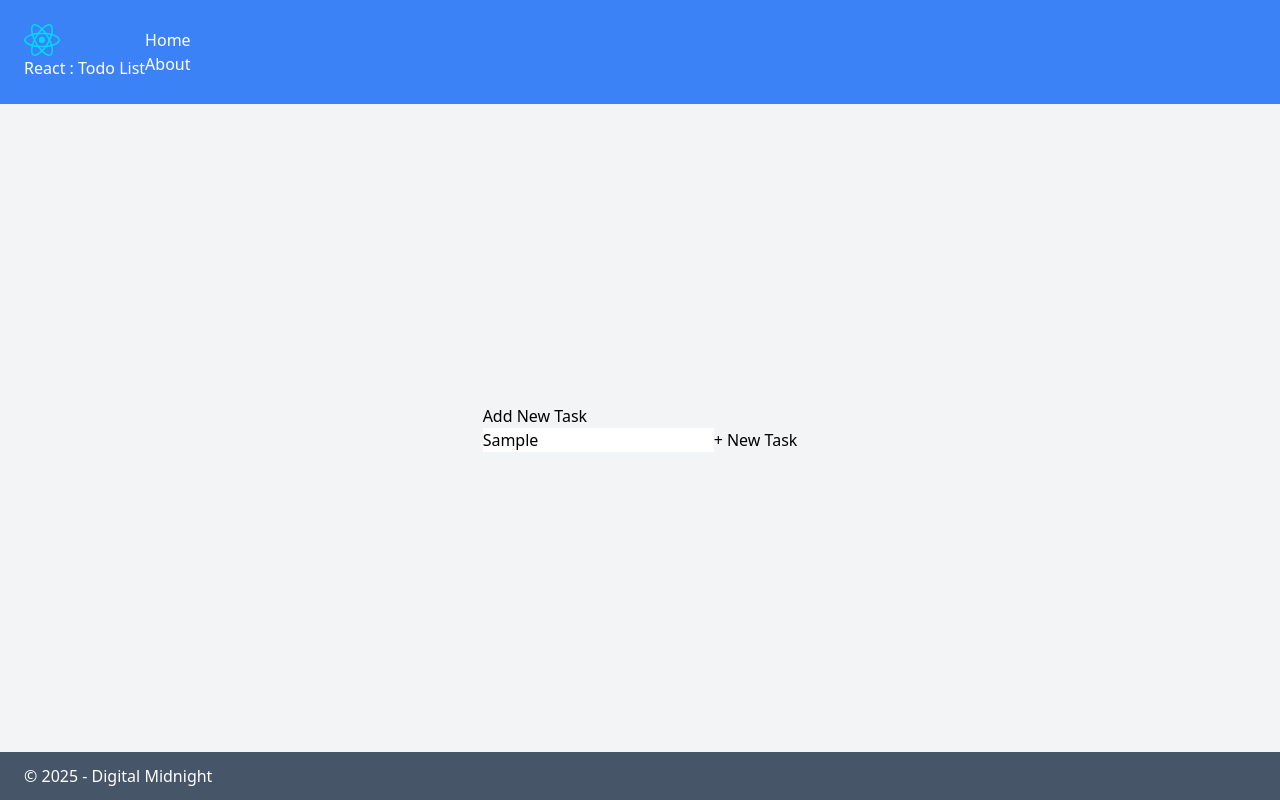
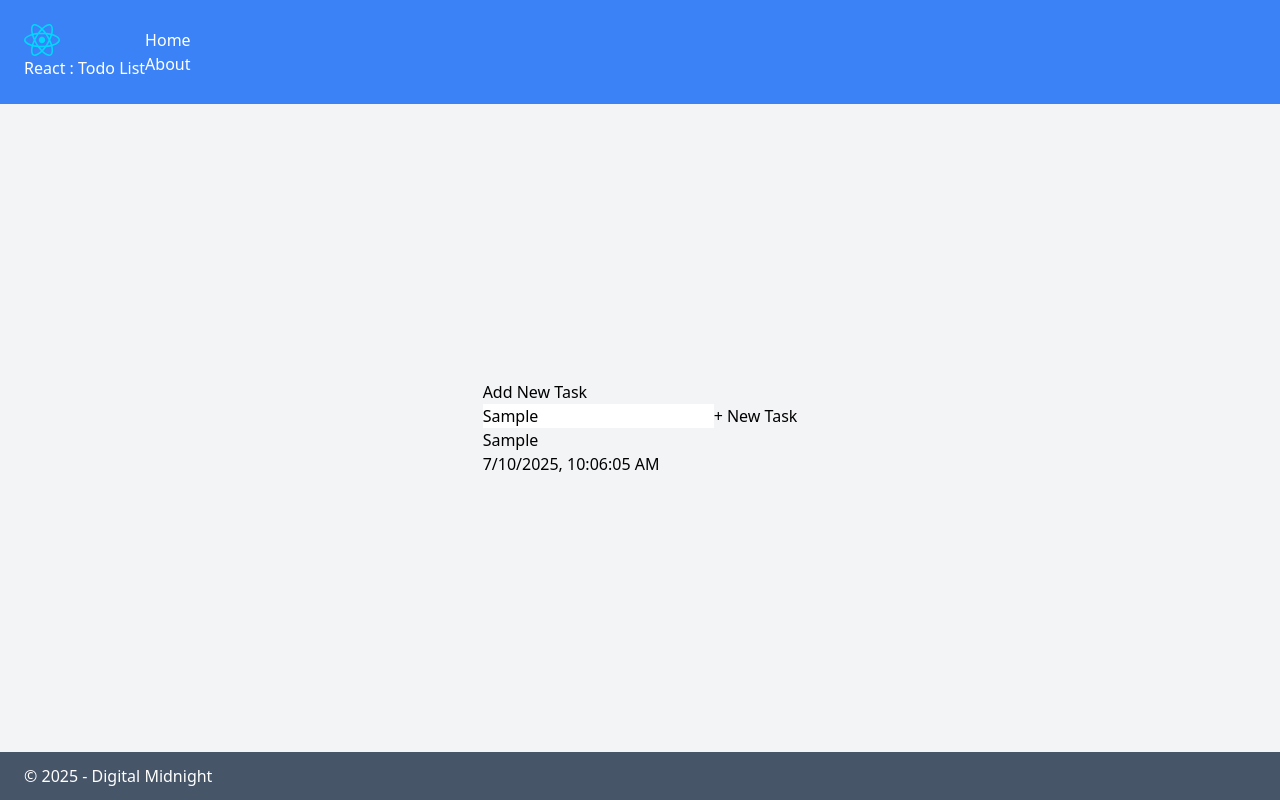
Before and after one commit to ParindaDear/React-PlayGround, a React (Vite) app: page / in a window 1280 px wide. Both pictures are taken after typing "Sample" into the empty fields and a click on the button "+ New Task". Built offline with nearby package versions, Linux system fonts and the light colour scheme.

Commit message:
lesson : Set up todos state in HomePage and implement UI for displaying ToDo list items(ส่งค่ากลับมาที่ HomePage และสร้าง UI สำหรับเเสดงผล)

```diff
--- a/src/components/NewTask.jsx
+++ b/src/components/NewTask.jsx
@@ -1,12 +1,17 @@
 import { useState } from "react";
 
-const NewTask = () => {
+const NewTask = ({ addTask }) => {
     const [title, setTitle] = useState('');
 
     //func ที่เข้ามารองรับ form
     const submitForm = (e) => {
         e.preventDefault(); //เพื่อให้เวลา submit form เเล้วมันไม่ reset หน้า
-        console.log(title);
+        //สร้าง obj ชื่อ task ที่เก็บข้อมูล title , date
+        const task = {
+            title,
+            date: new Date().toLocaleString()
+        };
+        addTask(task); //เรียกใช้มันเพื่อจัดการกับ Task ที่สร้างขึ้น
     };
 
   return (
--- /dev/null
+++ b/src/components/TodoItem.jsx
@@ -0,0 +1,17 @@
+
+
+const TodoItem = (props) => {
+  return (
+    <li className="flex bg-white rounded shadow-sm p-4 mt-4 first:mt-0">
+        <div className="flex gap-x-4 mr-auto items-center">
+            <div className="h-6 w-6 rounded-full shadow-small text-white text-sm bg-teal-400 text-center content-center"></div>
+            <div>
+                <p className="font-semibod">{props.todo.title}</p>
+                <p className="text-sm text-gray-400">{props.todo.date}</p>
+            </div>
+        </div>
+    </li>
+  )
+}
+
+export default TodoItem
--- a/src/pages/HomePage.jsx
+++ b/src/pages/HomePage.jsx
@@ -1,9 +1,21 @@
+import { useState } from "react";
 import NewTask from "../components/NewTask"
+import TodoItem from "../components/TodoItem";
 
 const HomePage = () => {
+  const [ todos, setTodos ] = useState([]) //สร้าง array เปล่า (ให้ค่าเริ่มต้นเป็น array เปล่า) ซึ่งมันเป็น Read only array เราไม่สามารถเข้าไปแก้ไขค่าที่ array โดยตรงได้
+  const addTask = (task) => {
+    setTodos((prevTodos)=> [...prevTodos, task]); //เลยต้องใช้ spread operator เพื่อสร้าง array ใหม่ที่รวมรายการเดิมกับ task ใหม่
+  };
+
   return (
     <>
-      <NewTask/>
+      <NewTask addTask={addTask}/>
+      <ul className="bg-gray-200 rounded-md shadow-sm p-4">
+        {todos.map((todo, i)=> (
+            <TodoItem key={i} todo={todo}/>
+          ))}
+      </ul>
     </>
   );
 };
```
